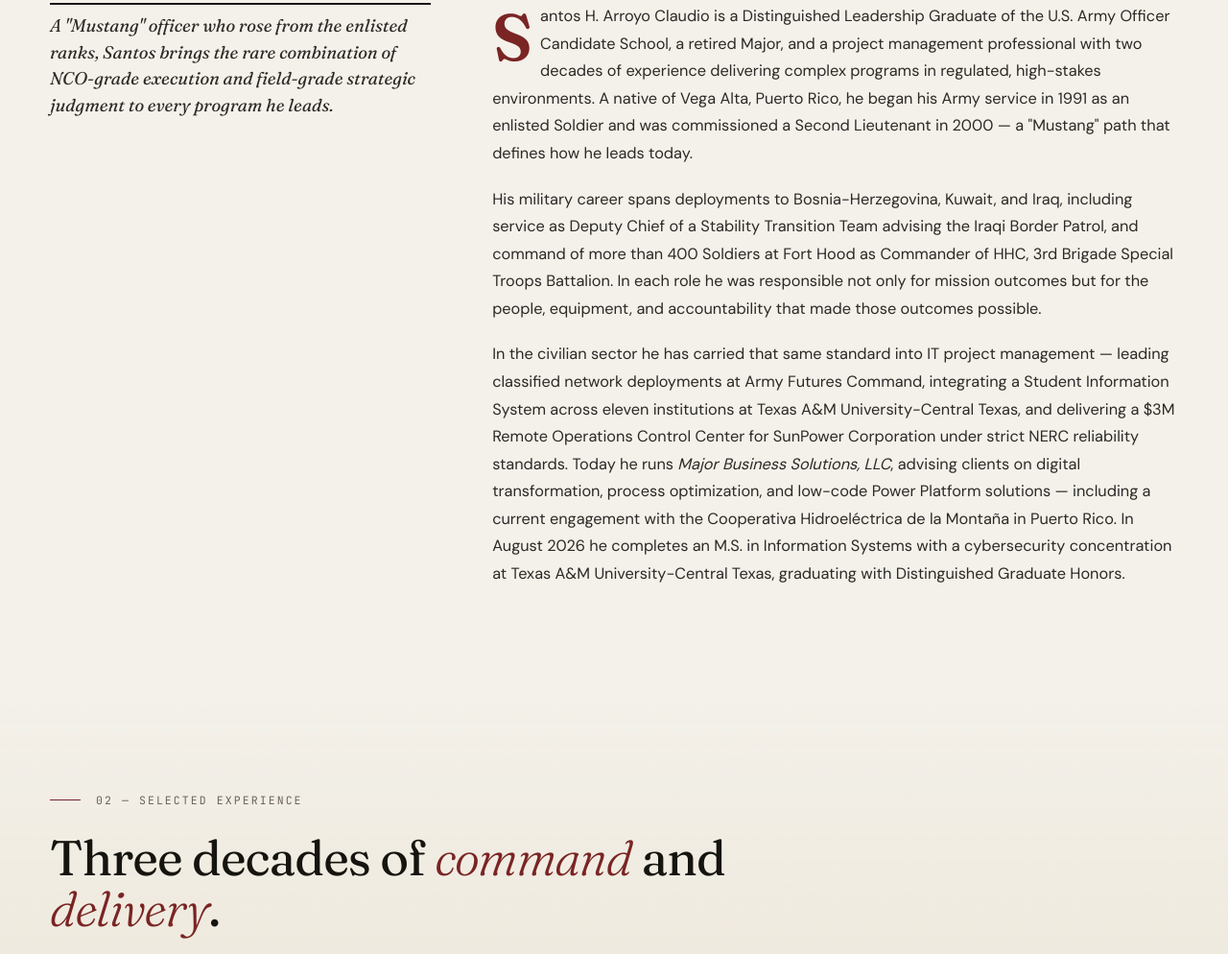
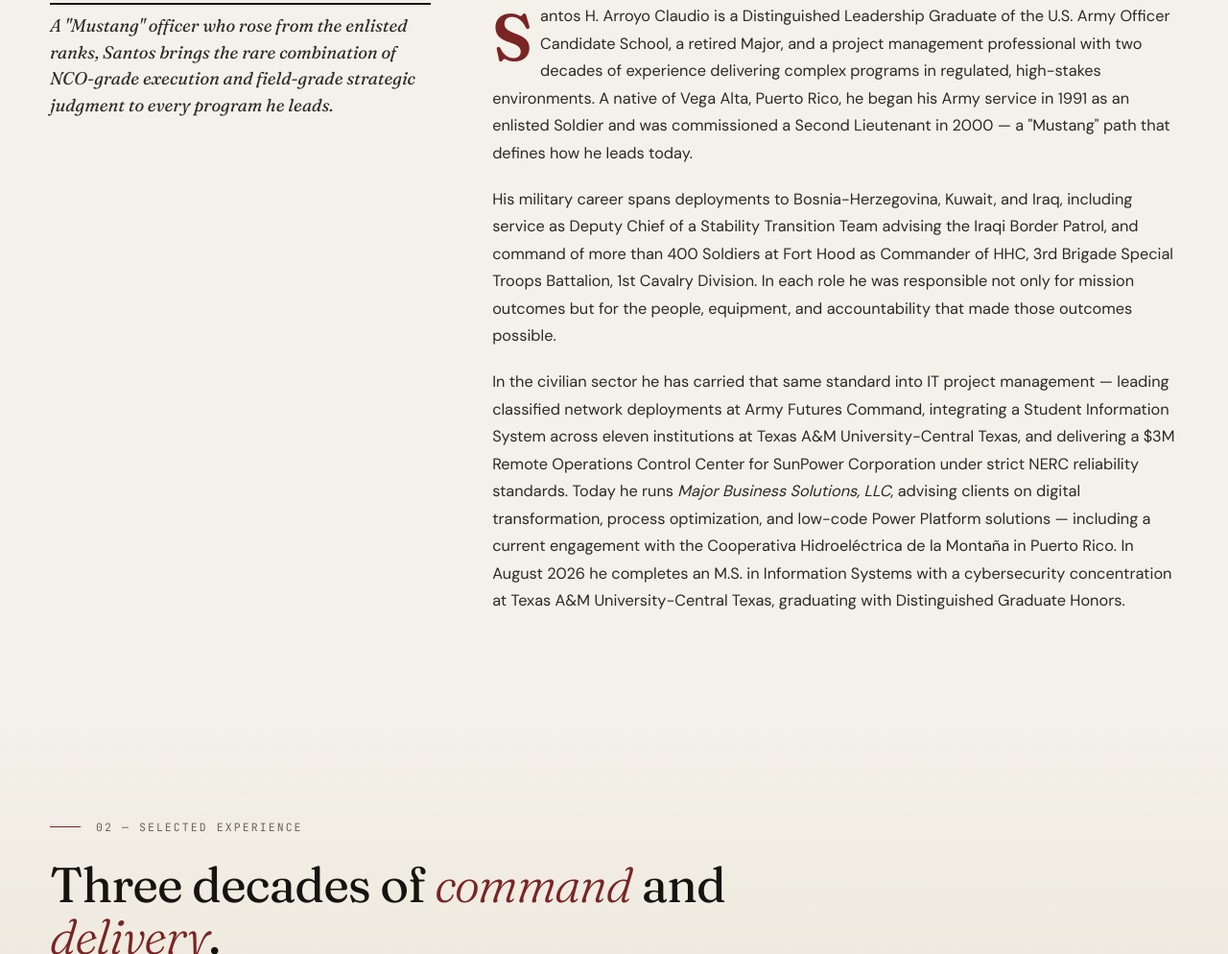
Before and after one commit to sarroyoclaudio/sarroyoclaudio.github.io, a plain HTML site: page index.html in a window 1280 px wide. Shown: the part 1367-2361 px from the top of the page at 96% size. Drawn offline with Linux system fonts and the light colour scheme.

Commit message:
Update index.html

```diff
--- a/index.html
+++ b/index.html
@@ -994,7 +994,7 @@
           <div class="essay-body">
             <div data-lang="en">
               <p>Santos H. Arroyo Claudio is a Distinguished Leadership Graduate of the U.S. Army Officer Candidate School, a retired Major, and a project management professional with two decades of experience delivering complex programs in regulated, high-stakes environments. A native of Vega Alta, Puerto Rico, he began his Army service in 1991 as an enlisted Soldier and was commissioned a Second Lieutenant in 2000 — a "Mustang" path that defines how he leads today.</p>
-              <p>His military career spans deployments to Bosnia-Herzegovina, Kuwait, and Iraq, including service as Deputy Chief of a Stability Transition Team advising the Iraqi Border Patrol, and command of more than 400 Soldiers at Fort Hood as Commander of HHC, 3rd Brigade Special Troops Battalion. In each role he was responsible not only for mission outcomes but for the people, equipment, and accountability that made those outcomes possible.</p>
+              <p>His military career spans deployments to Bosnia-Herzegovina, Kuwait, and Iraq, including service as Deputy Chief of a Stability Transition Team advising the Iraqi Border Patrol, and command of more than 400 Soldiers at Fort Hood as Commander of HHC, 3rd Brigade Special Troops Battalion, 1st Cavalry Division. In each role he was responsible not only for mission outcomes but for the people, equipment, and accountability that made those outcomes possible.</p>
               <p>In the civilian sector he has carried that same standard into IT project management — leading classified network deployments at Army Futures Command, integrating a Student Information System across eleven institutions at Texas A&amp;M University-Central Texas, and delivering a $3M Remote Operations Control Center for SunPower Corporation under strict NERC reliability standards. Today he runs <em class="title">Major Business Solutions, LLC</em>, advising clients on digital transformation, process optimization, and low-code Power Platform solutions — including a current engagement with the Cooperativa Hidroeléctrica de la Montaña in Puerto Rico. In August 2026 he completes an M.S. in Information Systems with a cybersecurity concentration at Texas A&amp;M University-Central Texas, graduating with Distinguished Graduate Honors.</p>
             </div>
             <div data-lang="es" hidden>
```
